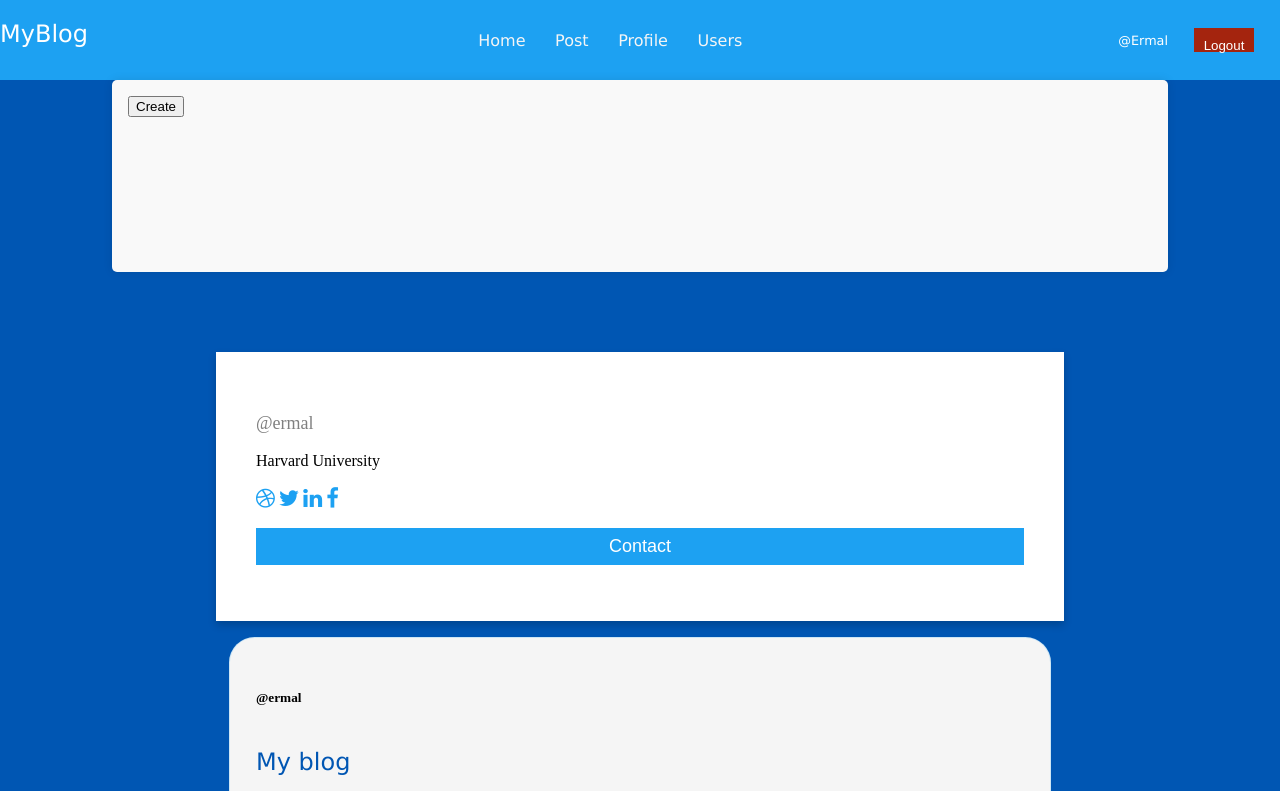
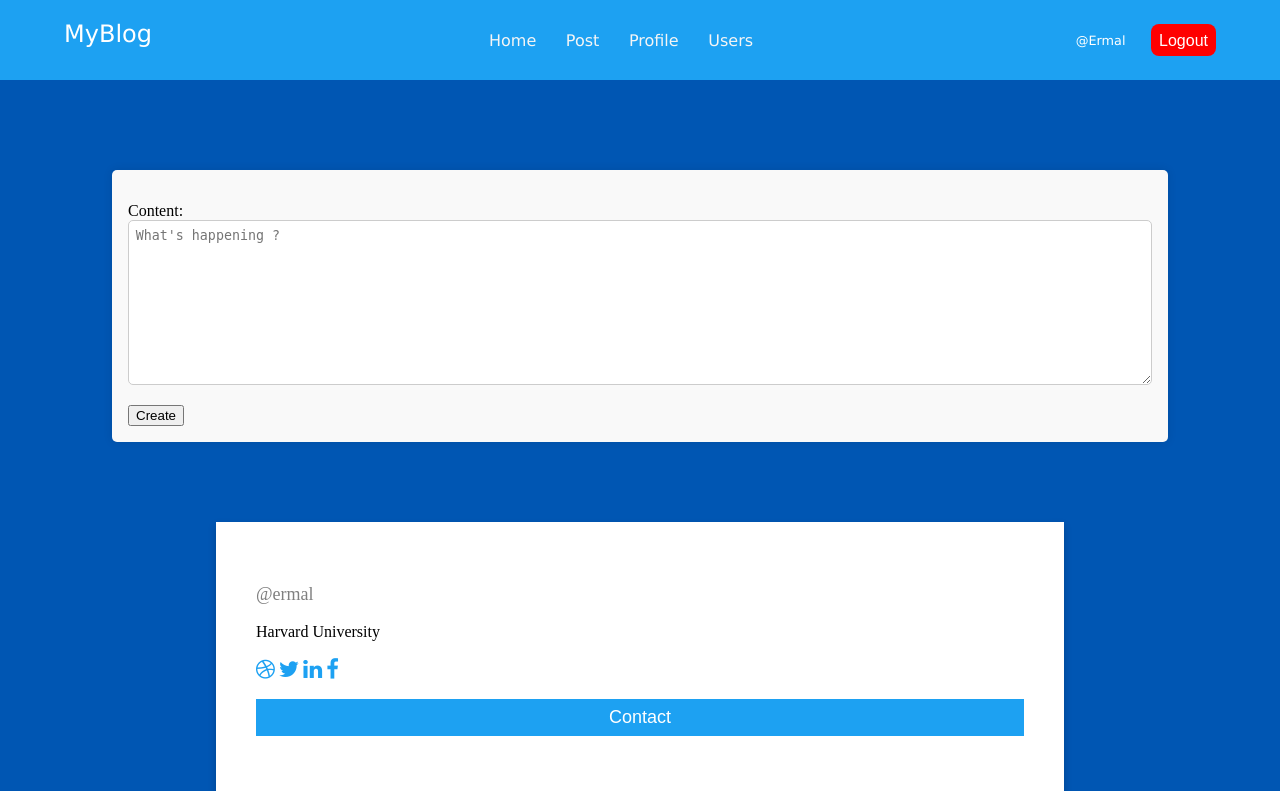
Before and after one commit to ermalb-99/MyBlog, a Django app: page /myblog/profile/ in a window 1280 px wide. Shown: the top 791 px of the page. Run offline with Django 5.2, Linux system fonts and the light colour scheme; a user stored in the database is signed in; data comes from the database, SQL or seed files in the repository; both versions use the stored data as it was after the commit.

Commit message:
Nuk eshte finalizuar ende ka shume pune per te kryer por eshte inicializuar ne github

```diff
--- a/app/forms.py
+++ b/app/forms.py
@@ -23,7 +23,16 @@ class SigninForm(AuthenticationForm):
 class CreateBioProfile(forms.ModelForm):
      class Meta:
           model = models.UserProfile
-          fields = ['bio',]
+          fields = '__all__'
           widgets = {
                'content':forms.Textarea(attrs={'placeholder':"What's happening ?"})
           }
+
+
+class BioCreation(forms.ModelForm):
+     class Meta:
+          model = models.Bio
+          fields = ['content']
+          widgets = {
+               'content':forms.Textarea(attrs={'placeholder':"What's happening ?"})
+          }
--- a/app/models.py
+++ b/app/models.py
@@ -8,6 +8,8 @@ class UserProfile(models.Model):
      bio = models.TextField()
      def __str__(self) -> str:
           return self.user.username.capitalize()
+
+
 
 
 
@@ -36,3 +38,11 @@ class Like(models.Model):
 
      def __str__(self) -> str:
           return str(self.post)
+
+
+
+
+class Bio(models.Model):
+     post = models.OneToOneField(TwitterPost,on_delete=models.CASCADE,null=False,blank=False)
+     user = models.OneToOneField(User,on_delete=models.CASCADE,null=False,blank=False)
+     content = models.TextField(max_length=300,blank=False,null=False)
--- a/app/urls.py
+++ b/app/urls.py
@@ -15,7 +15,7 @@ urlpatterns = [
     path('logout/',view=views.logout_view,name='logout'),
     path('profile/',view=views.profile,name='profile'),
     path('profile/',view=views.my_posts,name='my_posts'),
-    path('profile/create-bio/', views.createbio, name='createbio'),
+    path('profile/createbio', views.profile, name='createbio'),
     path('like/',view=views.like_post,name='like-post'),
     path('admin/panel/',view=views.show_users_to_admin,name='adminshowusers')
 
--- a/app/views.py
+++ b/app/views.py
@@ -100,7 +100,27 @@ def delete_post(request,pk):
 @login_required(login_url='signin')
 def profile(request):
      tweets = models.TwitterPost.objects.all()
-     return render(request,'profile.html',{'tweets':tweets})
+     form = forms.BioCreation
+     user = request.user
+     if request.method == 'POST':
+          form = forms.BioCreation(request.POST)
+          if form.is_valid():
+               form.save(commit=True)
+               return render('profile')
+     else:
+          form = forms.BioCreation()
+     return render(request,'profile.html',{'tweets':tweets,'form':form})
+
+
+
+
+
+
+# @login_required(login_url='signin')
+# def create_bio(request):
+
+
+#      return render(request,'profile.html',{})
 
 @login_required(login_url='signin')
 def my_posts(request,author):
@@ -127,18 +147,22 @@ def my_posts(request,author):
 #     post.save()
 #     return redirect('home')
 
-@login_required(login_url='signin')
-def createbio(request):
-     if request.method == 'POST':
-          bioform = forms.CreateBioProfile(request.POST)
-          if bioform.is_valid():
-               bioform.save(commit=True)
-               return redirect('profile')
-          else:
-               bioform = forms.CreateBioProfile()
-     return render(request,'profile.html',{
-          'bioform':bioform
-     })
+# @login_required(login_url='signin')
+# def createbio(request):
+#      if request.method == 'POST':
+#           bioform = forms.CreateBioProfile(request.POST)
+#           if bioform.is_valid():
+#                bioform.save(commit=True)
+#                return redirect('profile')
+#           else:
+#                bioform = forms.CreateBioProfile()
+#      return render(request,'profile.html',{
+#           'bioform':bioform
+#      })
+
+
+
+
 
 @login_required(login_url='signin')
 def like_post(request):
--- a/templates/base.html
+++ b/templates/base.html
@@ -13,7 +13,7 @@
 <body>
 
 
-     <header>
+     <header style="padding-left: 5vw; padding-right: 3vw; font-size: 2vh;">
           <h2>
 
                <h2>MyBlog</h2>
@@ -43,9 +43,7 @@
           margin-top: auto;margin-bottom: auto; font-size: 1vw;"><a href="{% url 'profile' %}" style="color: white; text-decoration: none;">@{{user.username | capfirst }}</a></h2>
           {% endif %}
 
-               <button style="height: 3vh; margin-top: auto;
-               margin-bottom: auto;margin-right: 2vw;
-               border: none;background-color: rgb(164, 36, 14); color: white; padding: 10px; text-align: center; justify-content: center; ">
+               <button class="logoutbutton">
                     <a href="{% url 'logout' %}" style="color: white; text-decoration: none;">Logout</a>
 
                </button>
@@ -74,5 +72,22 @@
 
      {% block content %}
      {% endblock %}
+
+     <style>
+          .logoutbutton{
+               height: 3vh; margin-top: auto;
+               margin-bottom: auto;
+               margin-right: 2vw;
+               border: none;
+               background-color: red;
+               color: white;
+               padding: 1vh;
+               text-align: center; justify-content: center;
+               align-items: center;
+               border-radius: 1vh;
+               font-size: 2vh;
+               padding-bottom: 3vh;
+          }
+     </style>
 </body>
 </html>
--- a/templates/profile.html
+++ b/templates/profile.html
@@ -11,9 +11,12 @@
 
 {% if user.is_authenticated %}
 
-<form style="height: 20vh;" action="{% url 'createbio' %}" method="post">
+
+<br><br><br><br><br>
+
+<form style="height: max-content;" action="{% url 'createbio' %}" method="post">
      {% csrf_token %}
-     {{bioform.as_p}}
+     {{form.as_p}}
      <button type="submit">Create</button>
   </form>
 
```
Also changed, not shown: app/migrations/0021_bio.py (added), app/migrations/0022_alter_bio_content.py (added), app/migrations/0023_alter_bio_content.py (added), app/migrations/0024_alter_bio_content.py (added), db.sqlite3.
